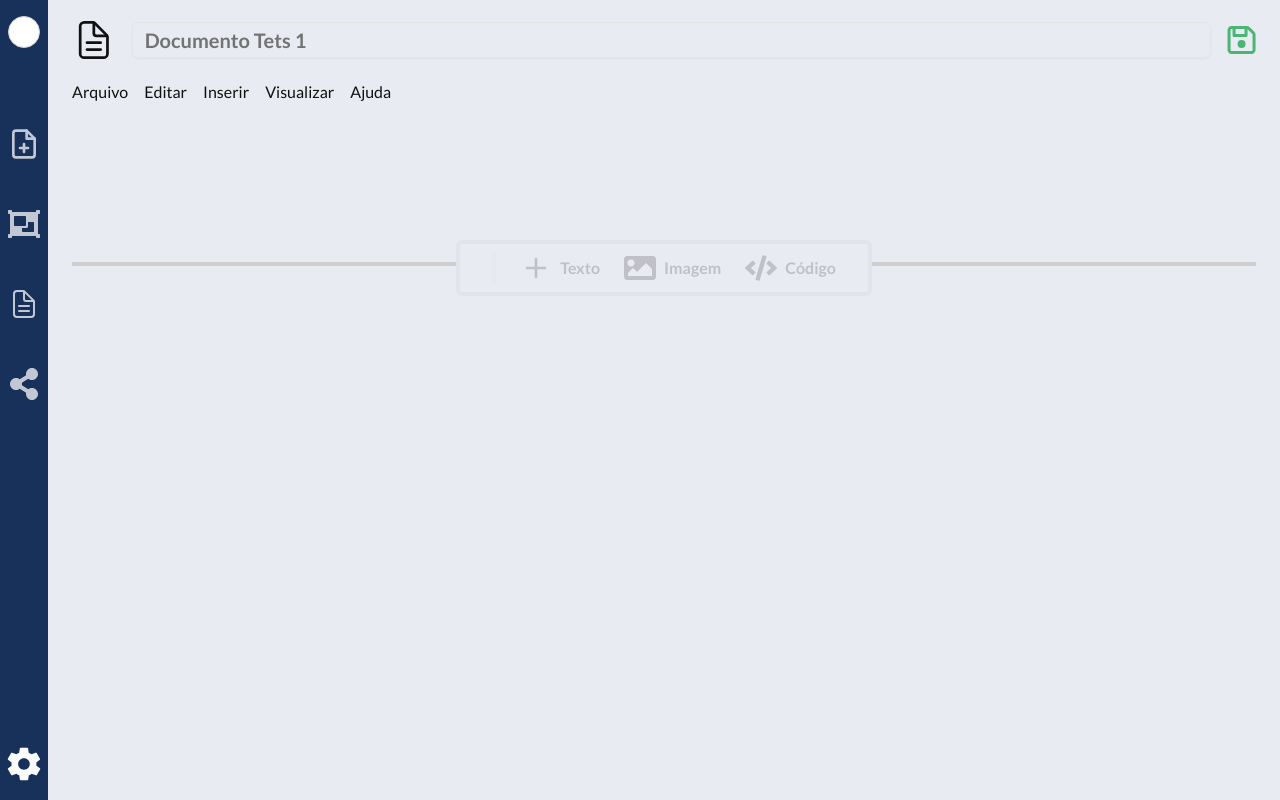
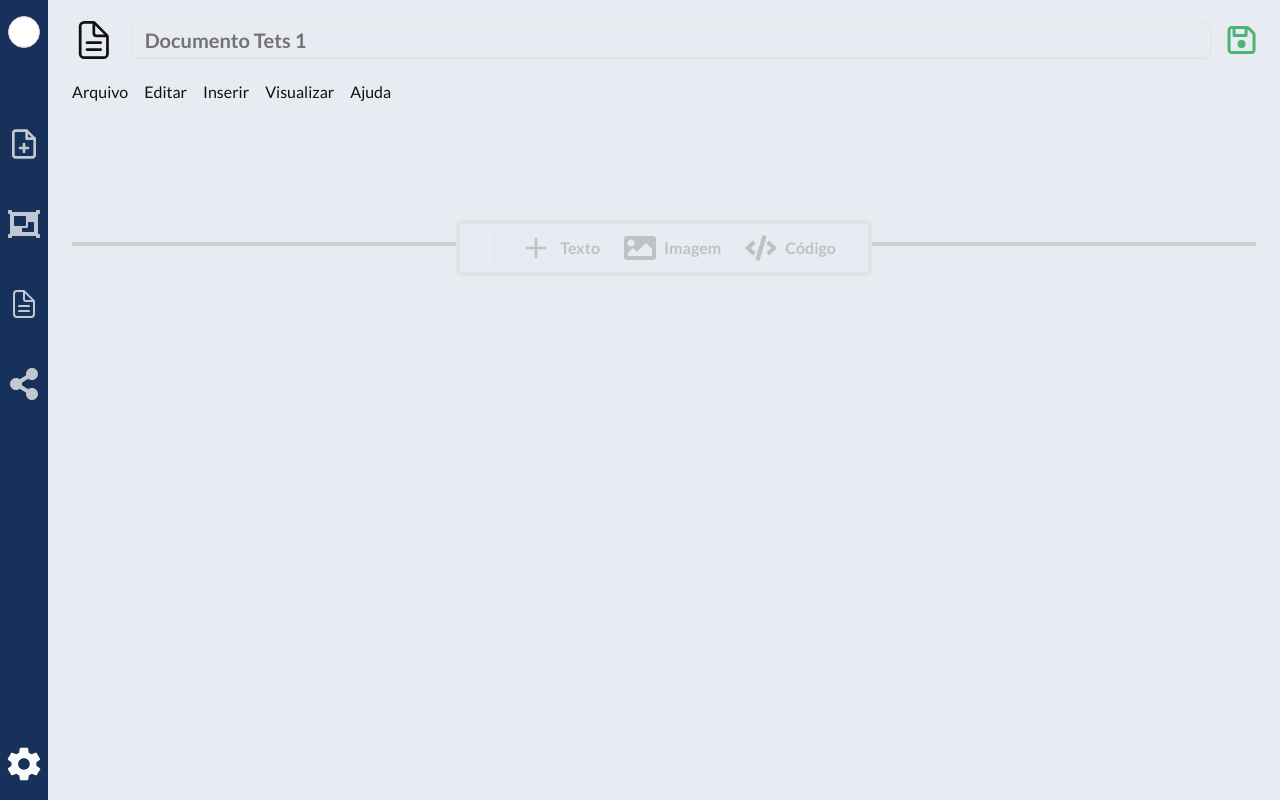
Before and after one commit to pedro256/docdoc, a Next.js app in the folder docdoc-frontend/: page /app/docs/create in a window 1280 px wide. Built offline with nearby package versions, Linux system fonts and the light colour scheme.

Commit message:
ajust divider

```diff
--- a/docdoc-frontend/src/app/app/docs/components/doc-editor-area/DividerWithOpt.tsx
+++ b/docdoc-frontend/src/app/app/docs/components/doc-editor-area/DividerWithOpt.tsx
@@ -6,7 +6,7 @@ export default function DividerWithOpt() {
   const { addNewDocPart } = useDocEditAreaContext();
 
   return (
-    <div className="my-1 flex justify-center items-center group min-h-24">
+    <div className="transition  my-1 flex justify-center items-center group min-h-8 hover:min-h-24">
       <div className="hidden md:block border-t-4 w-full h-3 "></div>
       <div className="w-full md:w-auto transition-opacity opacity-25 group-hover:opacity-100">
         <div className=" before:border-2 flex border-4 px-8 py-2 rounded-md gap-x-6">
--- a/docdoc-frontend/src/components/text-editor/MenuBar/styles.css
+++ b/docdoc-frontend/src/components/text-editor/MenuBar/styles.css
@@ -2,7 +2,6 @@
     background-color: #f3f3f3;
     display: flex;
     padding: 0.5rem;
-    border: 1px solid #9e9e9e;
 }
 .button-group{
     display: flex;
```
